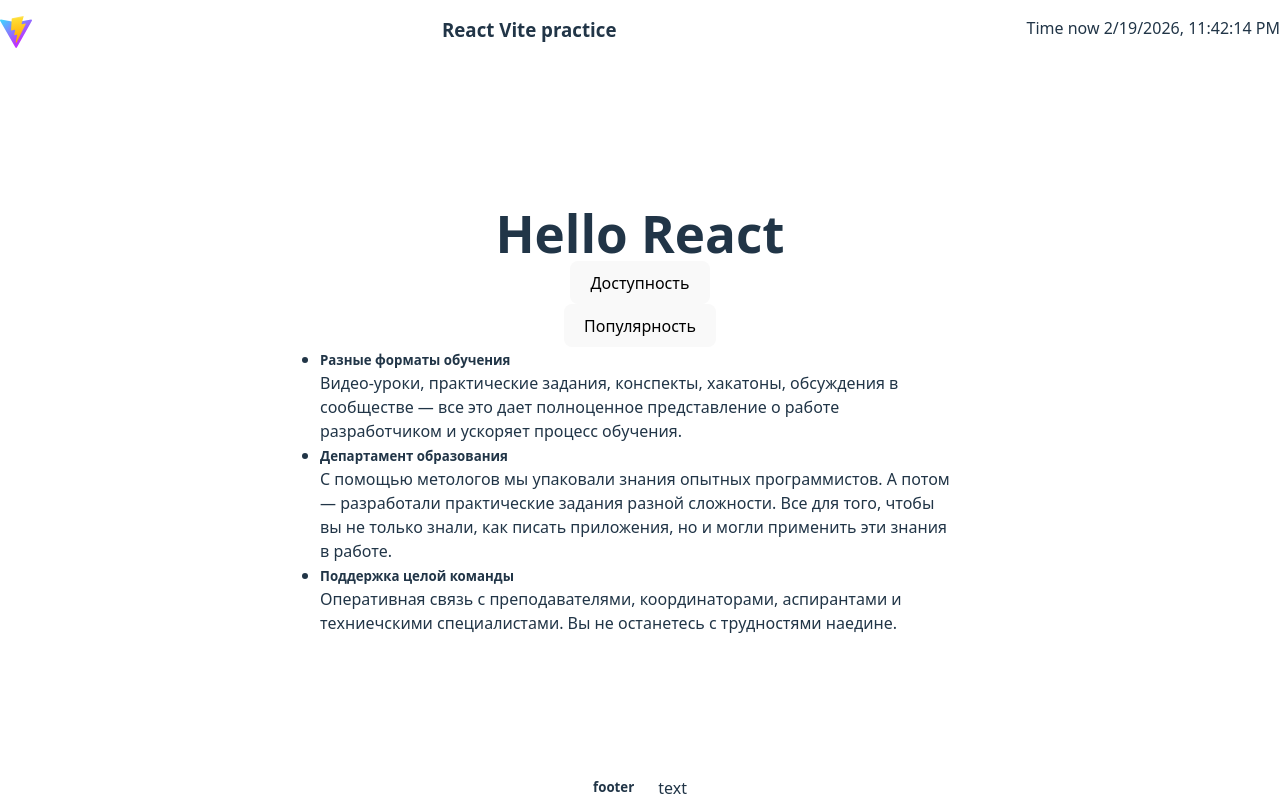
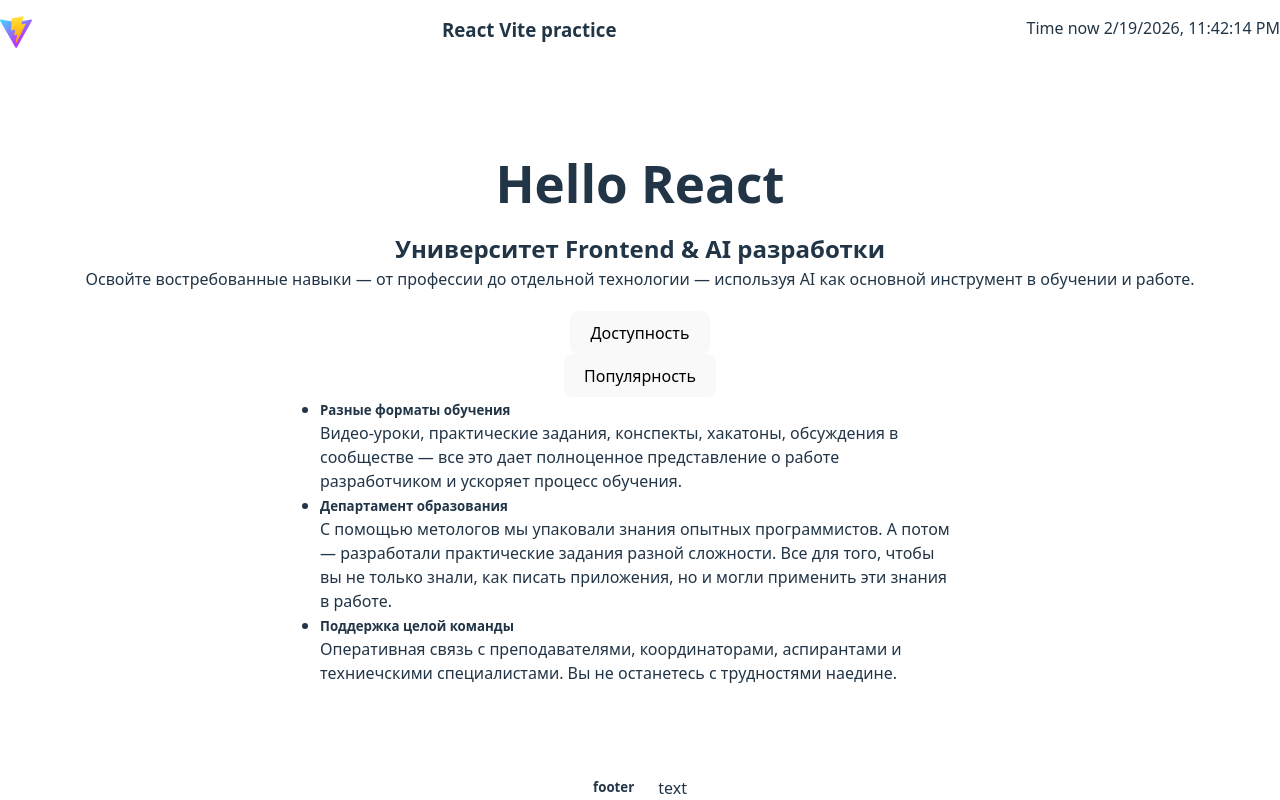
Before and after one commit to FuriticuS/react-practice, a React (Vite) app: page / in a window 1280 px wide. Built offline with nearby package versions, Linux system fonts and the light colour scheme.

Commit message:
add react component jsx width React.createElement

```diff
--- a/src/App.css
+++ b/src/App.css
@@ -1,6 +1,9 @@
 #root {
+  display: flex;
+  flex-direction: column;
+  justify-content: space-between;
+  height: 100vh;
   width: 100%;
-  height: 100%;
   margin: 0;
   padding: 0;
 }
@@ -8,13 +11,6 @@
 * {
   padding: 0;
   margin: 0;
-}
-
-.app {
-  display: flex;
-  flex-direction: column;
-  justify-content: space-between;
-  height: 100vh;
 }
 
 main {
--- a/src/App.jsx
+++ b/src/App.jsx
@@ -1,45 +1,15 @@
 import Header from "./components/header/Header.jsx";
+import Footer from "./components/footer/Footer.jsx";
+import Main from "./components/main/Main.jsx";
+import {Fragment} from "react";
 import './App.css'
-import Footer from "./components/footer/Footer.jsx";
-import Button from "./components/button/Button.jsx";
-import {useState} from "react";
-import {difference, info} from './assets/info/info.jsx'
-import InfoBlock from "./components/info/InfoBlock.jsx";
 
 export default function App() {
-  const [textButtonType, setTextButtonType] = useState(null);
-
-  let tubContent = null;
-  if (textButtonType) {
-    tubContent = <p>Текст кнопки {textButtonType}</p>
-  }
-
-  const handleClick = (type) => {
-    console.log("click", type);
-    setTextButtonType(type);
-  }
-
   return (
-    <div className="app">
+    <Fragment>
       <Header/>
-      <main>
-        <h1>Hello React</h1>
-
-        <Button
-          isActive={textButtonType === difference.way}
-          title="Доступность"
-          functionClick={() => handleClick(difference.way)}/>
-        <Button
-          isActive={textButtonType === difference.go}
-          functionClick={() => handleClick(difference.go)}>Популярность</Button>
-
-        {/*{ textButtonType ? <p>Текст кнопки {textButtonType}</p> : null }*/}
-
-        {tubContent}
-
-        <InfoBlock info={info}/>
-      </main>
+      <Main />
       <Footer title="footer" description="text"/>
-    </div>
+    </Fragment>
   )
 }
--- /dev/null
+++ b/src/components/intro/Intro.jsx
@@ -0,0 +1,32 @@
+// export default function Intro() {
+//   return (
+//     <div className='intro' style={{margin: '20px 0'}}>
+//       <h2>Университет Frontend & AI разработки</h2>
+//       <p>Освойте востребованные навыки — от профессии до отдельной технологии — используя AI как основной инструмент в обучении и работе.</p>
+//     </div>
+//   )
+// }
+
+import React from "react";
+
+export default function Intro() {
+  return React.createElement(
+    'div',
+    {style: {margin: '20px 0'}},
+    [
+      React.createElement(
+      'h2',
+      {
+        className: 'intro',
+        style:{textAlign:'center'},
+        key: 'intro-title',
+      },
+      'Университет Frontend & AI разработки'),
+      React.createElement(
+        'p',
+        {key: 'intro-description'},
+        'Освойте востребованные навыки — от профессии до отдельной технологии — используя AI как основной инструмент в обучении и работе.'
+      )
+    ]
+  )
+}
--- /dev/null
+++ b/src/components/main/Main.jsx
@@ -0,0 +1,43 @@
+import {useState} from "react";
+import Button from "../button/Button.jsx";
+import InfoBlock from "../info/InfoBlock.jsx";
+import Intro from "../intro/Intro.jsx";
+import {difference, info} from '../../assets/info/info.jsx'
+
+export default function Main() {
+  const [textButtonType, setTextButtonType] = useState(null);
+
+  let tubContent = null;
+  if (textButtonType) {
+    tubContent = <p>Текст кнопки {textButtonType}</p>
+  }
+
+  const handleClick = (type) => {
+    console.log("click", type);
+    setTextButtonType(type);
+  }
+
+  return(
+    <main>
+      <h1>Hello React</h1>
+
+      <Intro />
+
+      <Button
+        isActive={textButtonType === difference.way}
+        title="Доступность"
+        functionClick={() => handleClick(difference.way)}/>
+      <Button
+        isActive={textButtonType === difference.go}
+        functionClick={() => handleClick(difference.go)}>Популярность</Button>
+
+      {/*{ textButtonType ? <p>Текст кнопки {textButtonType}</p> : null }*/}
+
+      {tubContent}
+
+      <InfoBlock info={info}/>
+
+
+    </main>
+  )
+}
```
